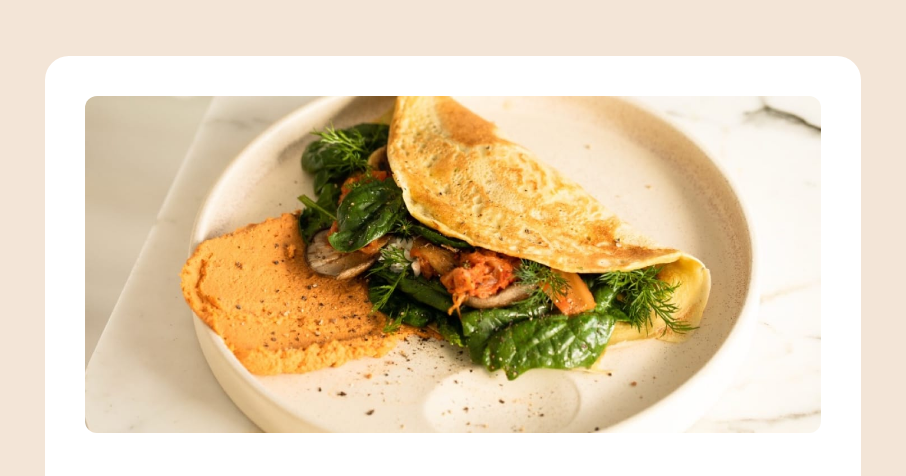
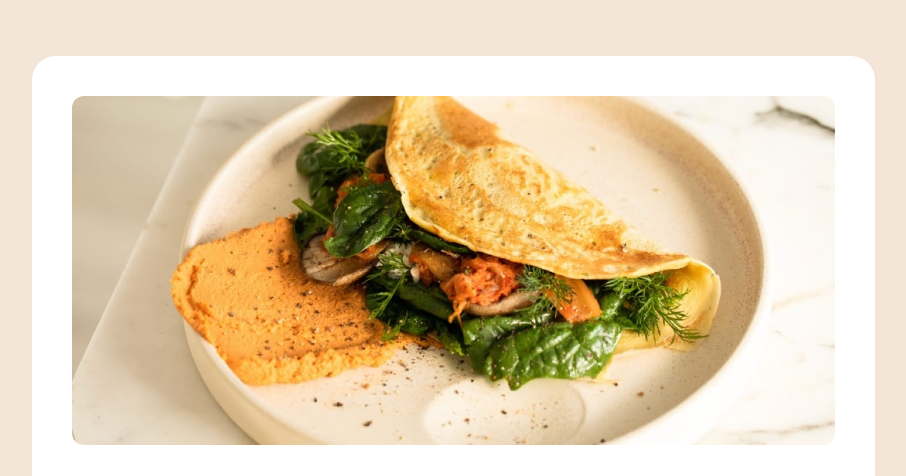
Before and after one commit to meg1502/recipe-page-main, a plain HTML site: page index.html in a window 1280 px wide. Shown: the top 476 px of the page, without its empty margins (187-1093 px from the left). Drawn offline with Linux system fonts and the light colour scheme.

Commit message:
removed fixed width

```diff
--- a/assets/styles/main.css
+++ b/assets/styles/main.css
@@ -72,7 +72,7 @@ body {
     background-color: white;
     padding: var(--space-500);
     border-radius: 24px;
-    width: 736px;
+    max-width: 763px;
     color: var(--color-stone-600);
     display: flex;
     flex-direction: column;
```
